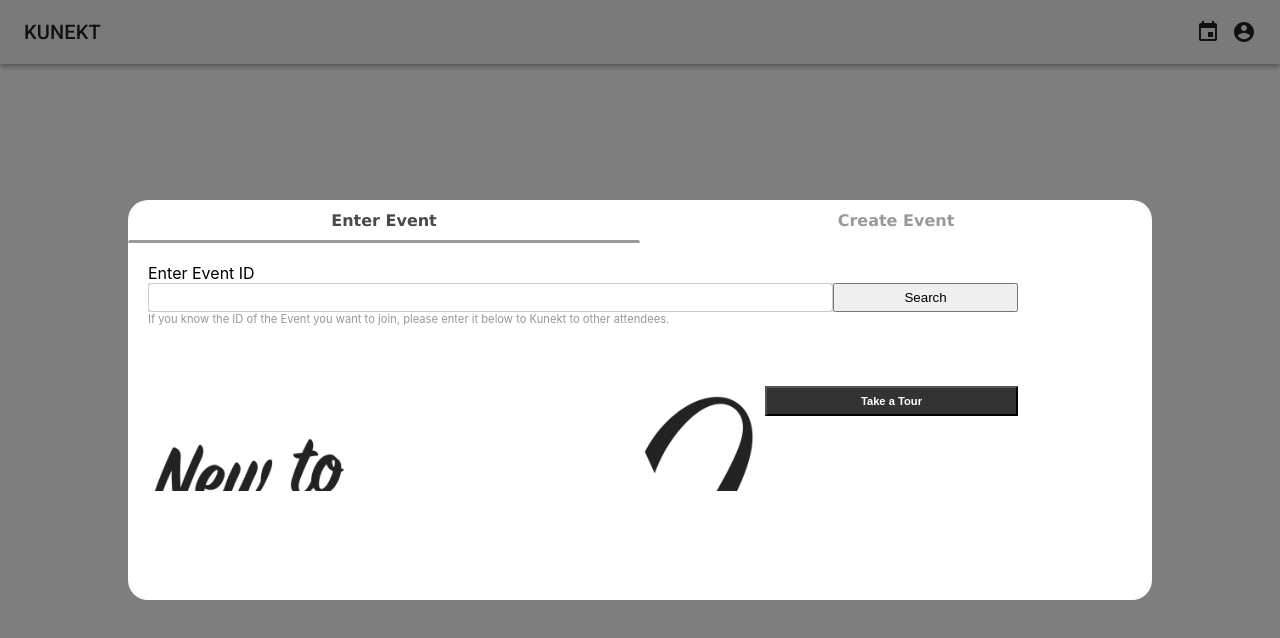
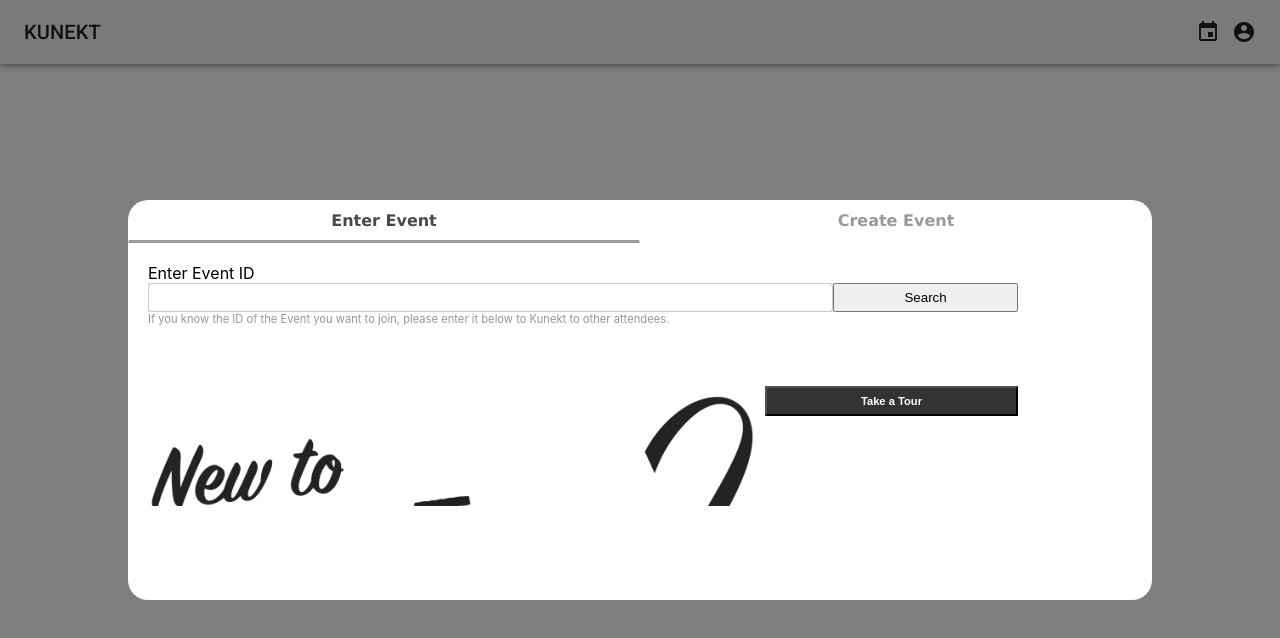
Before and after one commit to Ameyg1/talk2me, a React (Create React App) app: page / in a window 1280 px wide. Shown: the top 638 px of the page. Built offline with nearby package versions, Linux system fonts and the light colour scheme.

Commit message:
added extra space in pop up for scroll

```diff
--- a/src/components/Common/Tabs.css
+++ b/src/components/Common/Tabs.css
@@ -33,6 +33,6 @@
 
 .react-tabs__tab-panel--selected {
   overflow: scroll;
-  height: 250px;
+  height: 100%;
   width: 100%;
 }
--- a/src/components/Event/EventTabs/CreateEvent/CreateEventForm.js
+++ b/src/components/Event/EventTabs/CreateEvent/CreateEventForm.js
@@ -1,7 +1,6 @@
 import React from "react";
 import axios from "axios";
 import KTextField from "../../../Common/TextField";
-import Modal from "../../../Registration/modal";
 import "./CreateEvent.css";
 
 export default class CreateEventForm extends React.Component {
@@ -113,6 +112,7 @@ export default class CreateEventForm extends React.Component {
           <button className="sb-btn" type="submit" onClick={this.createEvent}>
             SUBMIT
           </button>
+          <div style={{ padding: "20px" }}></div>
         </div>
         {/* {this.state.modalisOpen ? (
           <Modal
--- a/src/components/Event/EventTabs/EnterEvent/EnterEvent.js
+++ b/src/components/Event/EventTabs/EnterEvent/EnterEvent.js
@@ -143,6 +143,7 @@ export default class EnterEvent extends React.Component {
         </div>
         <div style={{ padding: "10px" }} />
         {this.changeLowerUI(this.state.ui.isEventDisplayed)}
+        <div style={{ padding: "20px" }}></div>
       </div>
     );
   }
```
